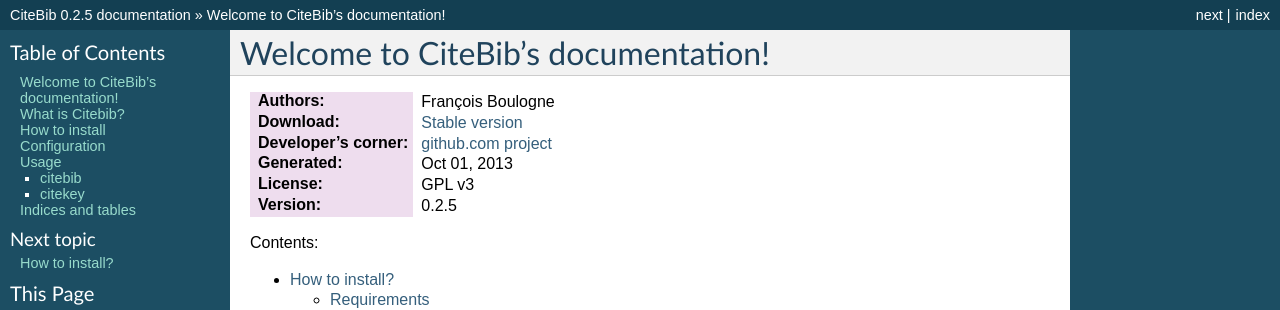
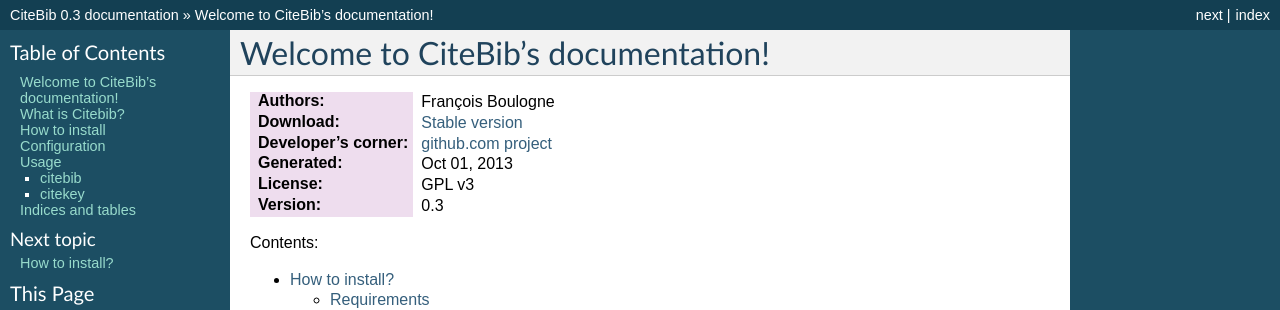
Before and after one commit to salsergey/CiteBib, a Sphinx documentation site: the page built from docs/source/index.rst, in a window 1280 px wide and 900 px high. Shown: the top 310 px of the window. Built offline with Sphinx 7.4.7, drawn with Linux system fonts in a browser that asks for light colours; some of the changed text lies outside the part shown.

Commit message:
bump version

```diff
--- a/docs/source/conf.py
+++ b/docs/source/conf.py
@@ -49,9 +49,9 @@
 # built documents.
 #
 # The short X.Y version.
-version = '0.2.5'
+version = '0.3'
 # The full version, including alpha/beta/rc tags.
-release = '0.2.5'
+release = '0.3'
 
 # The language for content autogenerated by Sphinx. Refer to documentation
 # for a list of supported languages.
```
Also changed, not shown: 2 other files.
